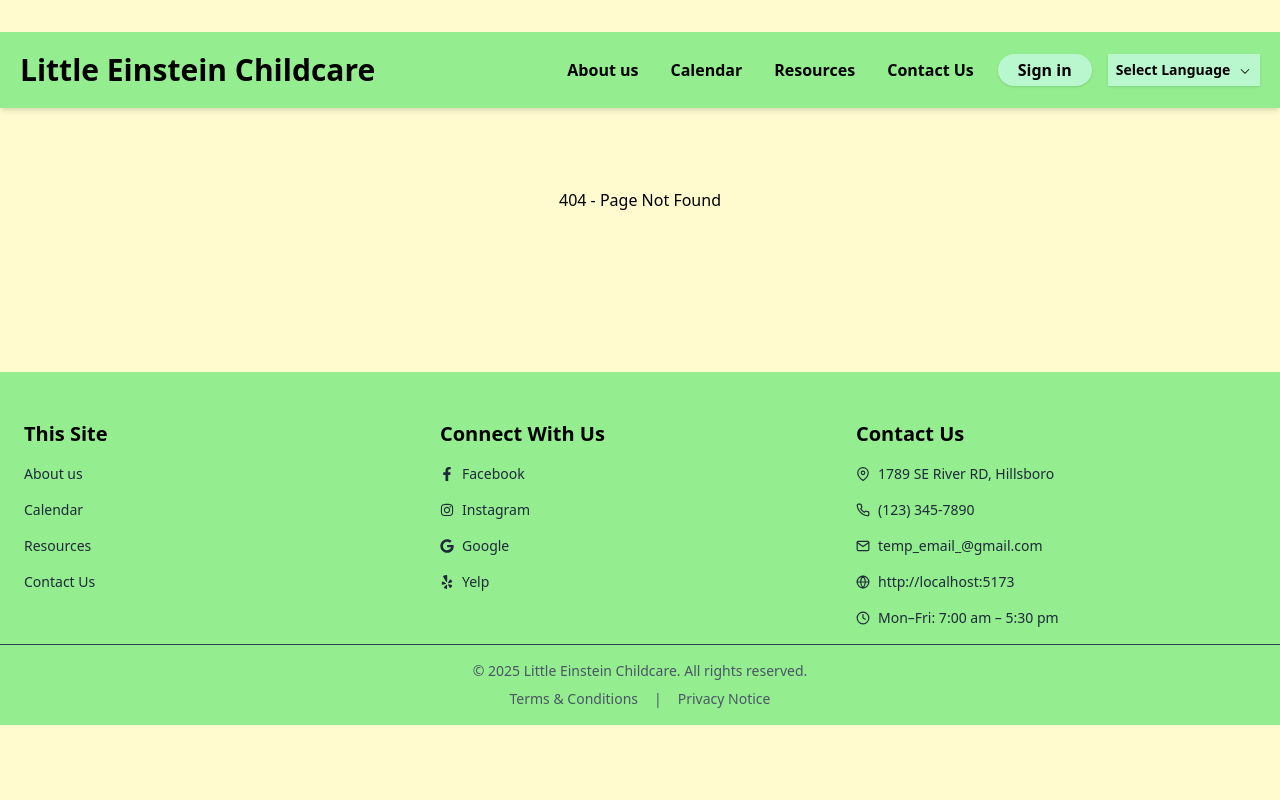
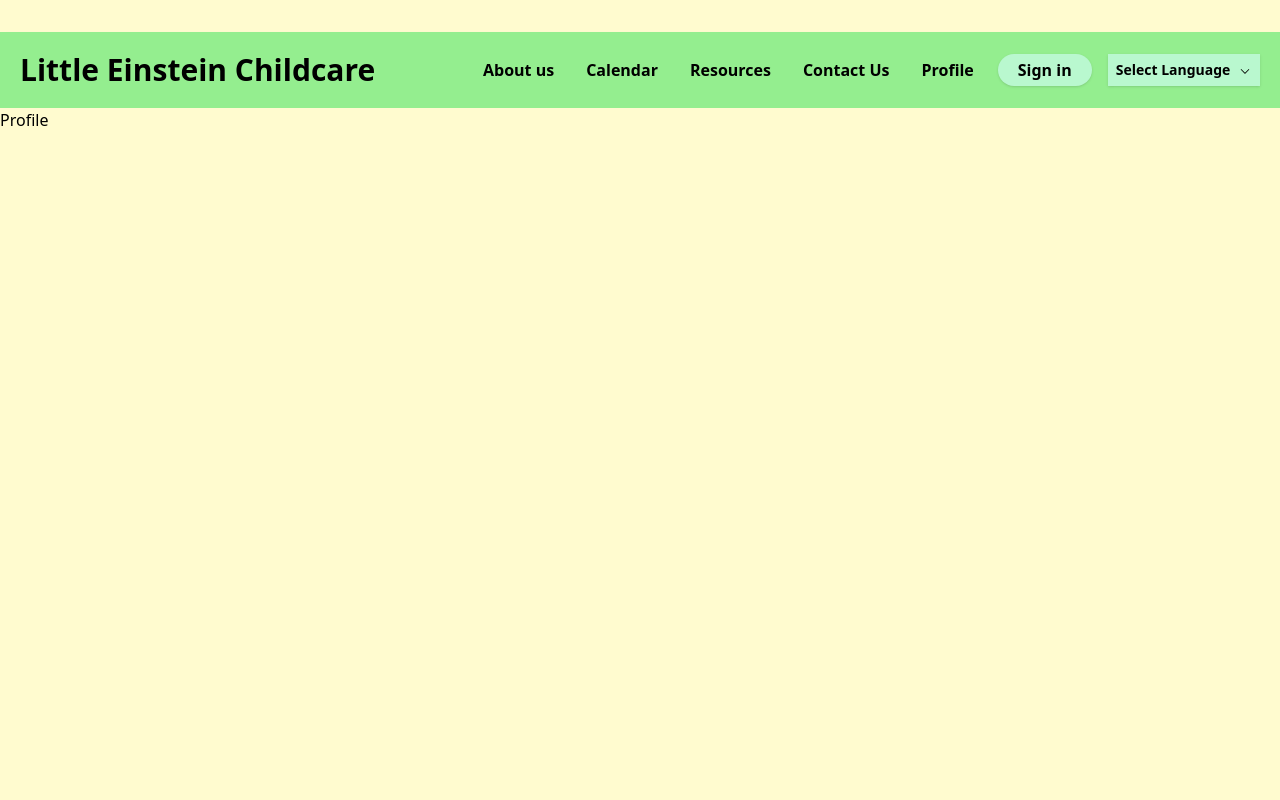
Before and after one commit to littleeinsteinchildcare/littleeinstein-frontend, a React (Vite) app: page /profile in a window 1280 px wide. Shown: the top 800 px of the page. Built offline with nearby package versions, Linux system fonts and the light colour scheme.

Commit message:
LEC-86 Added profile button to navbar

```diff
--- a/src/App.tsx
+++ b/src/App.tsx
@@ -9,6 +9,7 @@ import AboutUsPage from "@/pages/aboutUs/AboutUs.tsx";
 import ContactUsPage from "@/pages/contactUs/ContactUs.tsx";
 import NWChildEnrollmentForm from "@/pages/resources/NwChildEnrollment";
 import ODEChildEnrollmentForm from "@/pages/resources/ODEChildEnrollment";
+import Profile from "./pages/profile/Profile";
 
 // components
 import Navbar from "@/components/navbar/Navbar";
@@ -20,6 +21,7 @@ const App = () => {
       <Navbar />
       <Routes>
         <Route path="/" element={<Homepage />} />
+        <Route path="/profile" element={<Profile />} />
         <Route path="/resources/" element={<ResourcesPage />} />
         <Route
           path="/resources/NWChildEnrollmentForm"
--- a/src/components/navbar/Navbar.tsx
+++ b/src/components/navbar/Navbar.tsx
@@ -34,6 +34,7 @@ const Navbar = () => {
             <NavLinkItem to="/calendar" label={t("navbar.calendar")} />
             <NavLinkItem to="/resources" label={t("navbar.resources")} />
             <NavLinkItem to="/contact" label={t("navbar.contact")} />
+            <NavLinkItem to="/profile" label={t("navbar.profile")} />
 
             <Link
               to="/signin"
--- a/src/i18n/en.ts
+++ b/src/i18n/en.ts
@@ -6,6 +6,7 @@ export const en = {
     signin: "Sign in",
     title: "Little Einstein Childcare",
     contact: "Contact Us",
+    profile: "Profile",
     selectLanguage: "Select Language",
   },
 
@@ -78,4 +79,8 @@ export const en = {
     ODEChildEnrollmentForm: "ODE Child Enrollment Authorization Form",
     WicResources: "WiC Resources",
   },
+
+  profile: {
+    title: "Profile",
+  },
 };
--- a/src/i18n/es.ts
+++ b/src/i18n/es.ts
@@ -6,6 +6,7 @@ export const es = {
     signin: "Iniciar sesión",
     title: "Little Einstein Childcare",
     contact: "Contacta con nosotros",
+    profile: "Perfil",
     selectLanguage: "Seleccionar idioma",
   },
 
@@ -82,4 +83,8 @@ export const es = {
       "Formulario de Authorización de Niño del Departamento de Educación de Oregon",
     WicResources: "Recursos de WiC",
   },
+
+  profile: {
+    title: "Perfil",
+  },
 };
--- /dev/null
+++ b/src/pages/profile/Profile.tsx
@@ -0,0 +1,5 @@
+const Profile = () => {
+  return <div className="bg-[#FFFBCF] min-h-screen">Profile</div>;
+};
+
+export default Profile;
```
